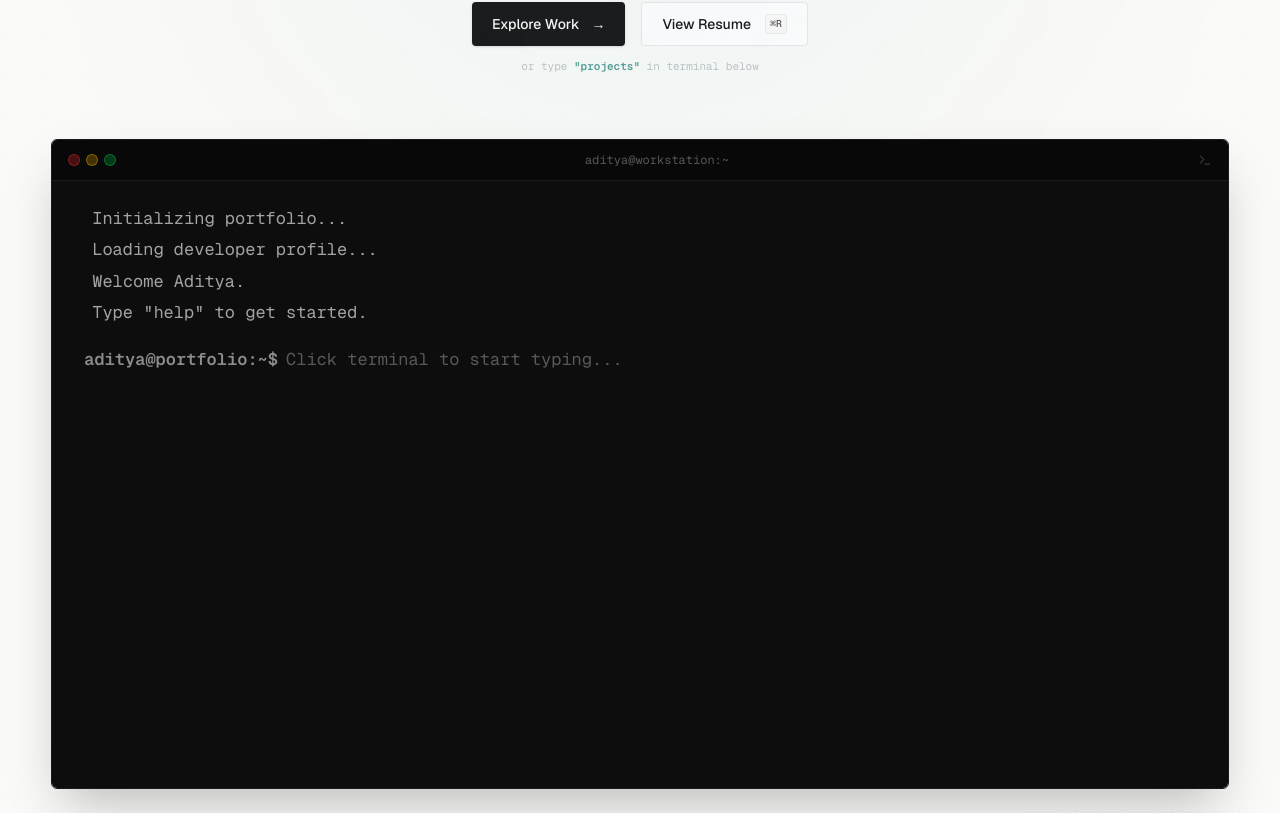
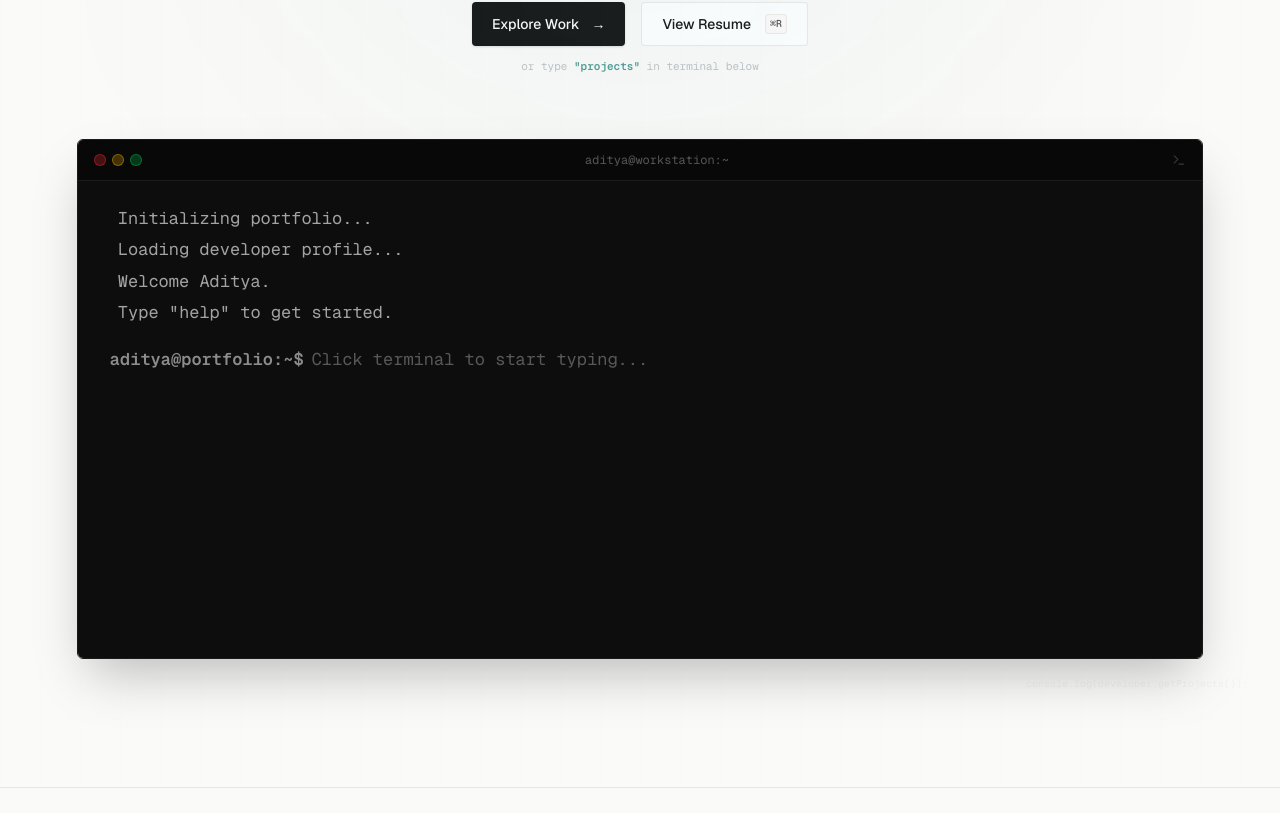
Before and after one commit to aditya-codes-git/Portfolio, a Next.js app: page / in a window 1280 px wide. Shown: the part 627-1440 px from the top of the page. Built offline with nearby package versions, Linux system fonts and the light colour scheme.

Commit message:
feat: terminal size changed

```diff
--- a/src/components/features/Terminal.tsx
+++ b/src/components/features/Terminal.tsx
@@ -645,7 +645,7 @@ export const Terminal: React.FC = () => {
   } as React.CSSProperties;
 
   return (
-    <div className="w-full max-w-[1500px] w-[92vw] mx-auto min-h-[100px] flex items-center justify-center">
+    <div className="w-full max-w-[1400px] w-[88vw] mx-auto min-h-[100px] flex items-center justify-center">
       <AnimatePresence mode="wait">
         {windowState.closed ? (
           <motion.div
@@ -694,7 +694,7 @@ export const Terminal: React.FC = () => {
                 "border shadow-2xl overflow-hidden font-mono leading-relaxed text-left flex flex-col text-[14px] md:text-[15px] lg:text-[16px] xl:text-[17px]",
                 windowState.fullscreen
                   ? "fixed top-1/2 left-1/2 -translate-x-1/2 -translate-y-1/2 w-[95vw] md:w-[90vw] h-[85dvh] md:h-[85vh] max-w-none max-h-none rounded-lg scale-100 z-50"
-                  : "w-full h-[70vh] min-h-[480px] md:h-[73vh] md:min-h-[650px] md:max-h-[850px] rounded-lg md:rounded-md scale-100 z-30"
+                  : "w-full h-[60vh] min-h-[450px] md:h-[clamp(520px,62vh,650px)] md:min-h-0 rounded-lg md:rounded-md scale-100 z-30"
               )}
             >
               {/* Terminal Title Bar */}
--- a/src/components/sections/Hero.tsx
+++ b/src/components/sections/Hero.tsx
@@ -175,7 +175,7 @@ export const Hero: React.FC = () => {
         <motion.div
           id="terminal"
           {...terminalFadeProps}
-          className="w-[92vw] max-w-[1500px] mt-16 flex justify-center"
+          className="w-[88vw] max-w-[1400px] mt-16 flex justify-center"
         >
           <Terminal />
         </motion.div>
```
